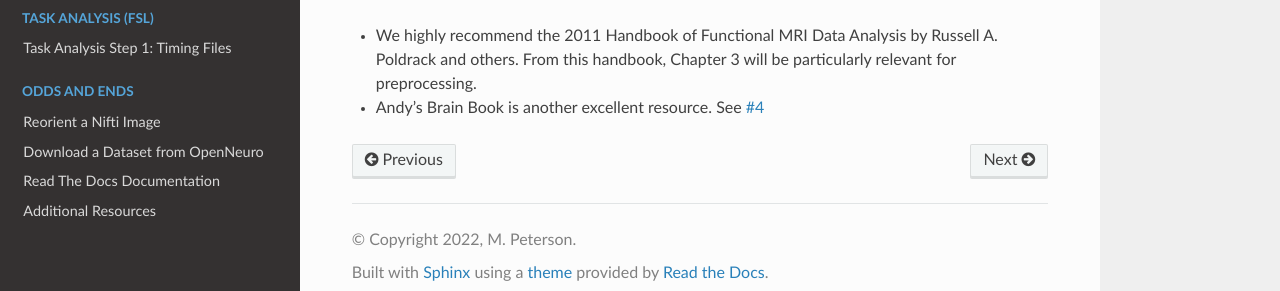
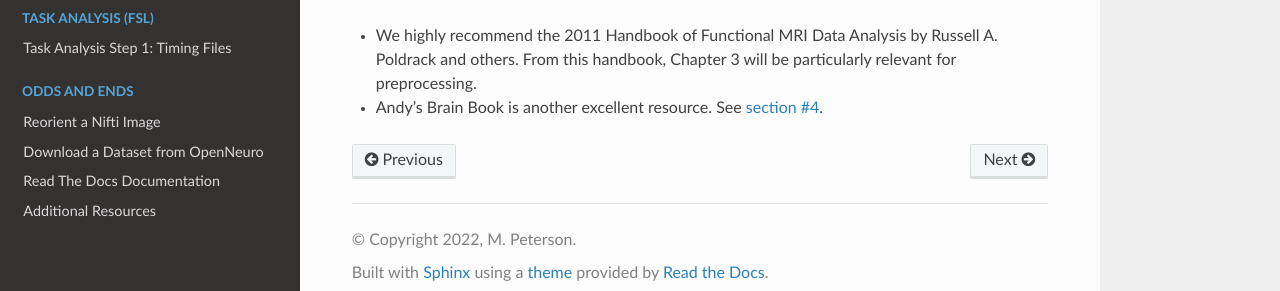
Before and after one commit to peter3200/NeuroDocs, a Sphinx documentation site: the page built from docs/source/preproc/prep_ov.rst, in a window 1280 px wide and 900 px high, scrolled down 673 px. Shown: the part 591-882 px from the top of the window. Built offline with Sphinx 7.4.7 and the Read the Docs theme 2.0.0, drawn with Linux system fonts in a browser that asks for light colours.

Commit message:
Add files via upload

```diff
--- a/docs/source/preproc/prep_ov.rst
+++ b/docs/source/preproc/prep_ov.rst
@@ -6,12 +6,10 @@ What is preprocessing?
 
 "Preprocessing" in the context of neuroimaging analyses refers to the set of steps taken prior to model setup and analysis.
 
-
 Why preprocess neuroimaging data?
 *********************************
 
 Neuroimaging data is very noisy--that is, it can be difficult to separate out BOLD signal from artifacts resulting from inhomogeneities in the scanner's magnetic field, physiological signal (heartbeat, respiration), and other issues such as head motion. Thus, the purpose of preprocessing is to remove or ameliorate noise and increase the signal-to-noise ratio.
-
 
 What are some general components of preprocessing?
 **************************************************
@@ -31,8 +29,6 @@ At this point in neuroimaging method development, there are many good preprocess
 
 4. `CCS <https://www.sciencedirect.com/science/article/pii/S2095927316305394?via?3Dihub>`__
 
-
-
 How do I choose a preprocessing pipeline?
 *****************************************
 
@@ -40,10 +36,9 @@ To make this choice, we recommend considering your data and your eventual analys
 
 You might also consider reading `Moving beyond processing and analysis-related variation in neuroscience` which directly compares the performance of several preprocessing pipelines. `Table 1 <https://www.biorxiv.org/content/10.1101/2021.12.01.470790v1.abstract>`__ is very instructive!
 
-
 Where can I go to learn more about preprocessing?
 *************************************************
 
 * We highly recommend the 2011 Handbook of Functional MRI Data Analysis by Russell A. Poldrack and others. From this handbook, Chapter 3 will be particularly relevant for preprocessing.
 
-* Andy's Brain Book is another excellent resource. See `#4 <https://andysbrainbook.readthedocs.io/en/latest/fMRI_Short_Course/fMRI_04_Preprocessing.html>`__
+* Andy's Brain Book is another excellent resource. See `section #4 <https://andysbrainbook.readthedocs.io/en/latest/fMRI_Short_Course/fMRI_04_Preprocessing.html>`__.
```
